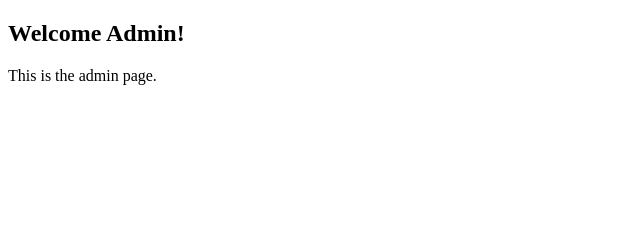
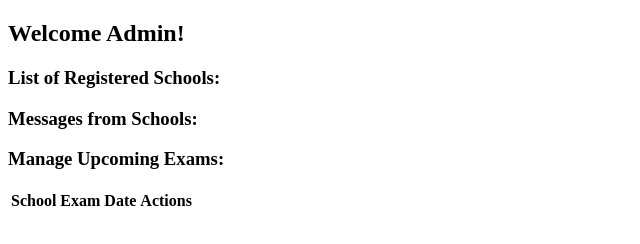
Before and after one commit to cfield1515/rqa.github.io, a plain HTML site: page admin.html in a window 1280 px wide. Shown: the whole page, without its empty margins (0-640 px from the left). Drawn offline with Linux system fonts and the light colour scheme.

Commit message:
Update admin.html

```diff
--- a/admin.html
+++ b/admin.html
@@ -7,6 +7,22 @@
 </head>
 <body>
     <h2>Welcome Admin!</h2>
-    <p>This is the admin page.</p>
+    <h3>List of Registered Schools:</h3>
+    <ul id="schoolList"></ul>
+    <h3>Messages from Schools:</h3>
+    <ul id="messages"></ul>
+    <h3>Manage Upcoming Exams:</h3>
+    <table id="examsTable">
+        <thead>
+            <tr>
+                <th>School</th>
+                <th>Exam Date</th>
+                <th>Actions</th>
+            </tr>
+        </thead>
+        <tbody id="examsBody"></tbody>
+    </table>
+
+    <script src="admin.js"></script>
 </body>
 </html>
```
